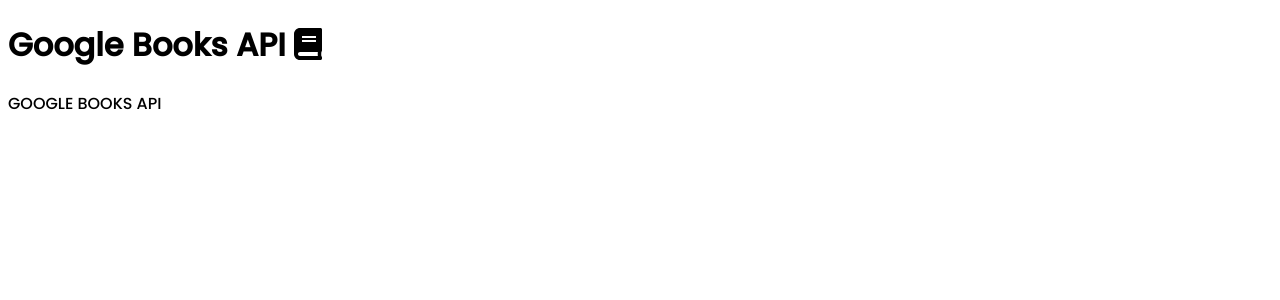
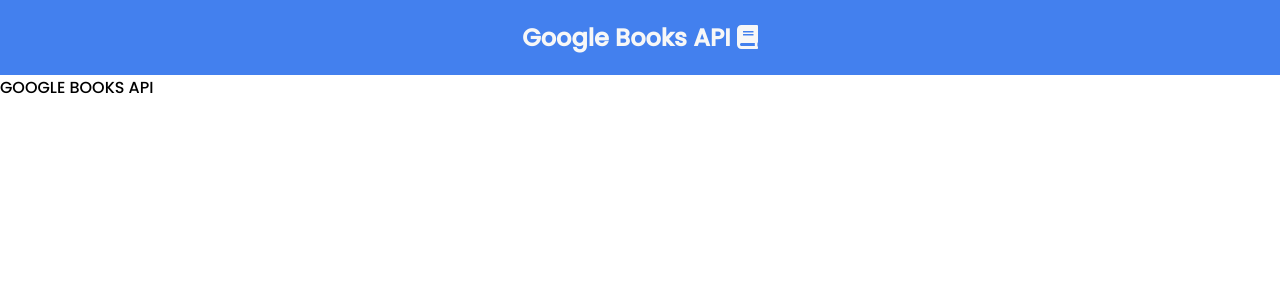
Before and after one commit to Diogoku/googleBooksAPI, a React app: page / in a window 1280 px wide. Shown: the top 300 px of the page. Built offline with nearby package versions, Linux system fonts and the light colour scheme.

Commit message:
css color variables change and header style

```diff
--- a/src/components/Header.js
+++ b/src/components/Header.js
@@ -1,14 +1,17 @@
 import React from "react";
+
+// CSS
+import "../css/header.css";
 
 // FONT AWESOME ICONS
 import { FontAwesomeIcon } from "@fortawesome/react-fontawesome";
 
 function Header() {
   return (
-    <div className="">
-      <h1>
+    <div className="header-section">
+      <h2>
         Google Books API <FontAwesomeIcon icon="book" />
-      </h1>
+      </h2>
     </div>
   );
 }
--- a/src/css/default.css
+++ b/src/css/default.css
@@ -1,6 +1,12 @@
 :root {
   font-family: "Poppins", sans-serif;
-  --mainBlackColor: #0e0b0b;
+  --mainBlackColor: #333333;
   --mainBlueColor: #4380ee;
   --mainWhiteColor: #f7f7f7;
 }
+
+html,
+body {
+  margin: 0;
+  padding: 0;
+}
--- /dev/null
+++ b/src/css/header.css
@@ -0,0 +1,7 @@
+.header-section {
+  overflow: auto;
+  background-color: var(--mainBlueColor);
+  color: var(--mainWhiteColor);
+  display: flex;
+  justify-content: center;
+}
```
